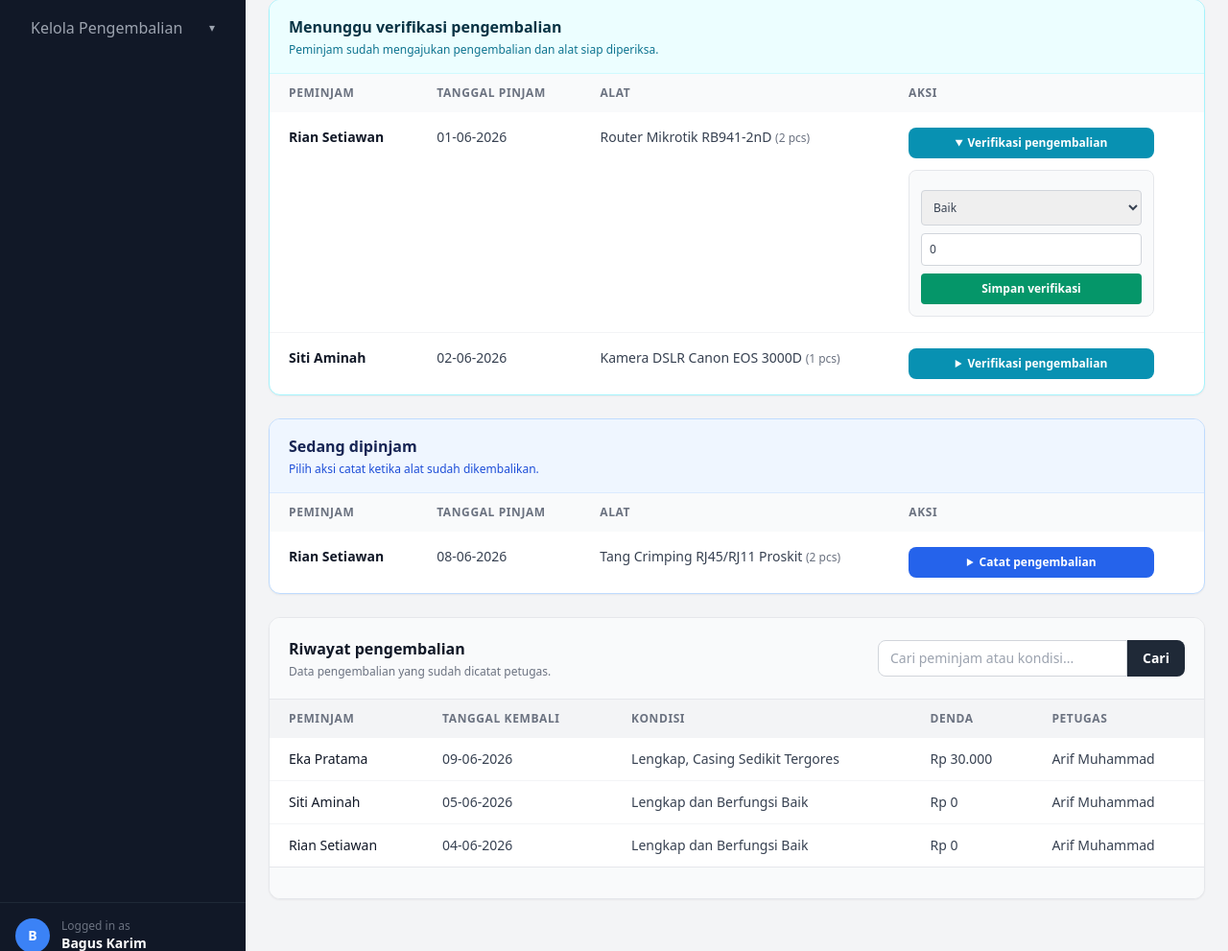
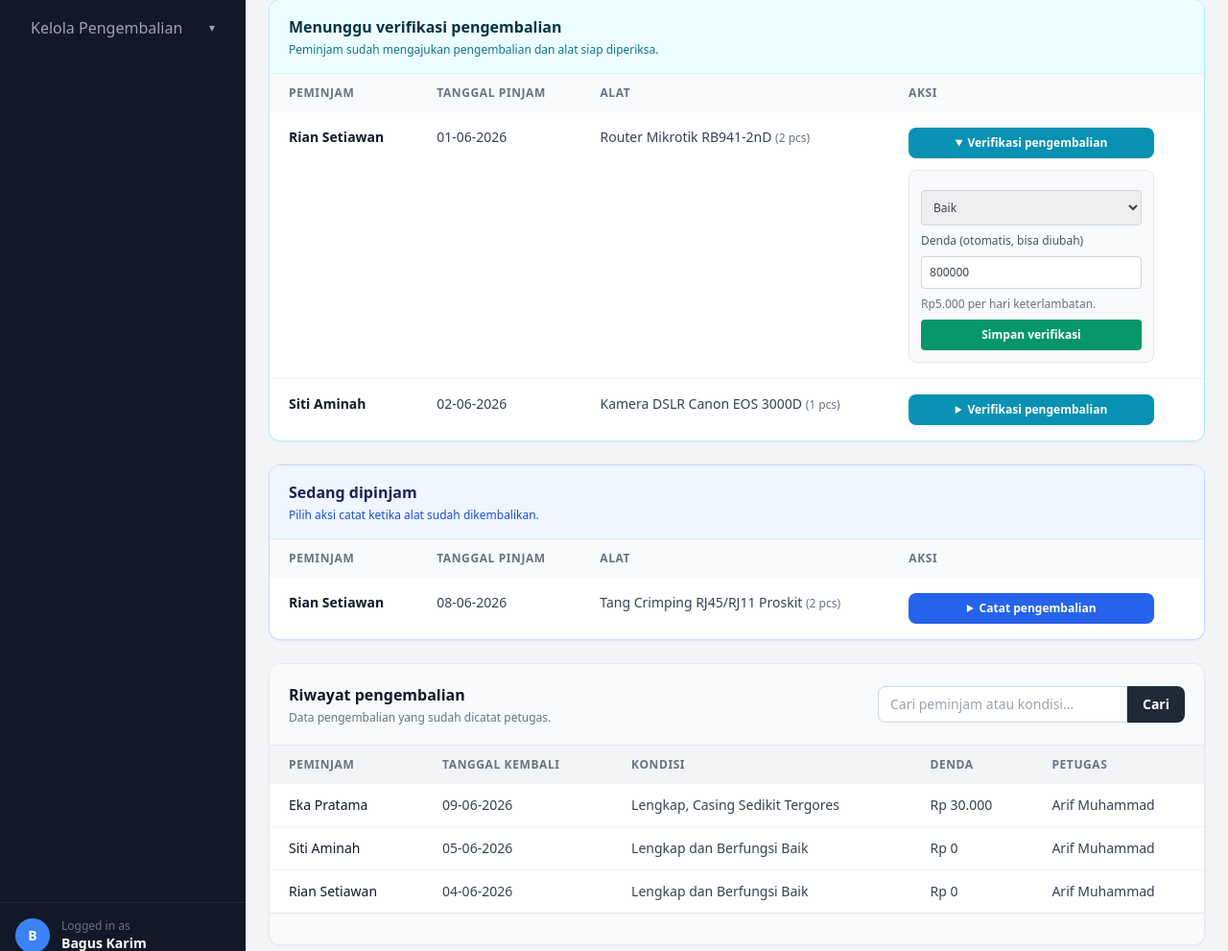
Before and after one commit to abdalubaidillah/peminjaman-alat, a Laravel app: page /petugas/pengembalian in a window 1280 px wide, after a click on "Verifikasi pengembalian". Shown: the part 316-1307 px from the top of the page at 96% size. Run offline with Laravel 12, Linux system fonts and the light colour scheme; a user stored in the database is signed in; data comes from the database, SQL or seed files in the repository; some libraries are stand-ins or nearby versions.

Commit message:
menambahkan denda otomatis keterlambatan per-hari

```diff
--- a/app/Http/Controllers/API/PengembalianController.php
+++ b/app/Http/Controllers/API/PengembalianController.php
@@ -73,7 +73,6 @@ class PengembalianController extends Controller
                 'peminjaman_id' => $peminjaman->id,
                 'tgl_kembali' => now(),
                 'kondisi_kembali' => $validated['kondisi_kembali'],
-                'denda' => $validated['denda'] ?? 0,
                 'petugas_id' => $request->user()->id,
             ]);
 
--- a/app/Http/Controllers/AdminController.php
+++ b/app/Http/Controllers/AdminController.php
@@ -462,7 +462,6 @@ class AdminController extends Controller
                     'peminjaman_id' => $peminjaman->id,
                     'tgl_kembali' => now(),
                     'kondisi_kembali' => 'Baik',
-                    'denda' => 0,
                     'petugas_id' => auth()->id(),
                 ]);
             }
--- a/app/Http/Controllers/PetugasController.php
+++ b/app/Http/Controllers/PetugasController.php
@@ -168,7 +168,7 @@ class PetugasController extends Controller
     {
         $request->validate([
             'kondisi_kembali' => 'required|string',
-            'denda' => 'nullable|integer',
+            'denda' => 'nullable|integer|min:0',
         ]);
 
         DB::beginTransaction();
@@ -180,7 +180,7 @@ class PetugasController extends Controller
                 'peminjaman_id' => $peminjaman->id,
                 'tgl_kembali' => now(),
                 'kondisi_kembali' => $request->kondisi_kembali,
-                'denda' => $request->denda ?? 0,
+                'denda' => $request->input('denda') === null ? null : (int) $request->input('denda'),
                 'petugas_id' => auth()->id(),
             ]);
 
--- a/app/Http/Requests/Pengembalian/StorePengembalianRequest.php
+++ b/app/Http/Requests/Pengembalian/StorePengembalianRequest.php
@@ -23,7 +23,6 @@ class StorePengembalianRequest extends FormRequest
         return [
             'peminjaman_id' => ['required', 'integer', 'exists:peminjaman,id'],
             'kondisi_kembali' => ['required', 'string', 'max:255'],
-            'denda' => ['nullable', 'integer', 'min:0'],
         ];
     }
 }
--- a/app/Models/Pengembalian.php
+++ b/app/Models/Pengembalian.php
@@ -2,11 +2,14 @@
 
 namespace App\Models;
 
+use Carbon\Carbon;
 use Illuminate\Database\Eloquent\Model;
 use Illuminate\Database\Eloquent\Relations\BelongsTo;
 
 class Pengembalian extends Model
 {
+    public const DENDA_PER_HARI = 5000;
+
     protected $table = 'pengembalian';
 
     protected $fillable = [
@@ -25,6 +28,38 @@ class Pengembalian extends Model
         ];
     }
 
+    protected static function booted(): void
+    {
+        static::creating(function (self $pengembalian): void {
+            if ($pengembalian->denda !== null) {
+                return;
+            }
+
+            $peminjaman = Peminjaman::find($pengembalian->peminjaman_id);
+
+            $pengembalian->denda = self::hitungDendaTerlambat(
+                $peminjaman?->tgl_kembali_plan,
+                $pengembalian->tgl_kembali
+            );
+        });
+    }
+
+    public static function hitungDendaTerlambat($tanggalRencana, $tanggalAktual): int
+    {
+        if (!$tanggalRencana || !$tanggalAktual) {
+            return 0;
+        }
+
+        $tanggalRencana = Carbon::parse($tanggalRencana)->startOfDay();
+        $tanggalAktual = Carbon::parse($tanggalAktual)->startOfDay();
+
+        if ($tanggalAktual->lessThanOrEqualTo($tanggalRencana)) {
+            return 0;
+        }
+
+        return (int) $tanggalRencana->diffInDays($tanggalAktual) * self::DENDA_PER_HARI;
+    }
+
     public function peminjaman(): BelongsTo
     {
         return $this->belongsTo(Peminjaman::class);
--- a/resources/views/petugas/pengembalian/index.blade.php
+++ b/resources/views/petugas/pengembalian/index.blade.php
@@ -74,12 +74,15 @@
                                     <summary class="cursor-pointer rounded-lg bg-cyan-600 px-3 py-2 text-center text-xs font-semibold text-white hover:bg-cyan-700">Verifikasi pengembalian</summary>
                                     <form action="{{ route('petugas.pengembalian.proses', $item->id) }}" method="POST" class="mt-3 space-y-2 rounded-lg border border-gray-200 bg-gray-50 p-3">
                                         @csrf
+                                        @php $dendaOtomatis = \App\Models\Pengembalian::hitungDendaTerlambat($item->tgl_kembali_plan, now()); @endphp
                                         <select name="kondisi_kembali" required class="w-full rounded border border-gray-300 px-2 py-2 text-xs">
                                             <option value="Baik">Baik</option>
                                             <option value="Rusak Ringan">Rusak Ringan</option>
                                             <option value="Rusak Berat">Rusak Berat</option>
                                         </select>
-                                        <input type="number" name="denda" min="0" value="0" placeholder="Denda" class="w-full rounded border border-gray-300 px-2 py-2 text-xs">
+                                        <label class="block text-xs font-medium text-gray-600">Denda (otomatis, bisa diubah)</label>
+                                        <input type="number" name="denda" min="0" step="1" value="{{ old('denda', $dendaOtomatis) }}" required class="w-full rounded border border-gray-300 px-2 py-2 text-xs">
+                                        <p class="text-xs text-gray-500">Rp5.000 per hari keterlambatan.</p>
                                         <button type="submit" onclick="return confirm('Verifikasi pengembalian ini?')" class="w-full rounded bg-emerald-600 px-3 py-2 text-xs font-semibold text-white hover:bg-emerald-700">Simpan verifikasi</button>
                                     </form>
                                 </details>
@@ -118,12 +121,15 @@
                                     <summary class="cursor-pointer rounded-lg bg-blue-600 px-3 py-2 text-center text-xs font-semibold text-white hover:bg-blue-700">Catat pengembalian</summary>
                                     <form action="{{ route('petugas.pengembalian.proses', $item->id) }}" method="POST" class="mt-3 space-y-2 rounded-lg border border-gray-200 bg-gray-50 p-3">
                                         @csrf
+                                        @php $dendaOtomatis = \App\Models\Pengembalian::hitungDendaTerlambat($item->tgl_kembali_plan, now()); @endphp
                                         <select name="kondisi_kembali" required class="w-full rounded border border-gray-300 px-2 py-2 text-xs">
                                             <option value="Baik">Baik</option>
                                             <option value="Rusak Ringan">Rusak Ringan</option>
                                             <option value="Rusak Berat">Rusak Berat</option>
                                         </select>
-                                        <input type="number" name="denda" min="0" value="0" placeholder="Denda" class="w-full rounded border border-gray-300 px-2 py-2 text-xs">
+                                        <label class="block text-xs font-medium text-gray-600">Denda (otomatis, bisa diubah)</label>
+                                        <input type="number" name="denda" min="0" step="1" value="{{ old('denda', $dendaOtomatis) }}" required class="w-full rounded border border-gray-300 px-2 py-2 text-xs">
+                                        <p class="text-xs text-gray-500">Rp5.000 per hari keterlambatan.</p>
                                         <button type="submit" onclick="return confirm('Simpan data pengembalian ini?')" class="w-full rounded bg-emerald-600 px-3 py-2 text-xs font-semibold text-white hover:bg-emerald-700">Simpan</button>
                                     </form>
                                 </details>
```
Also changed, not shown: tests/Unit/ExampleTest.php (+9 -0 lines).
